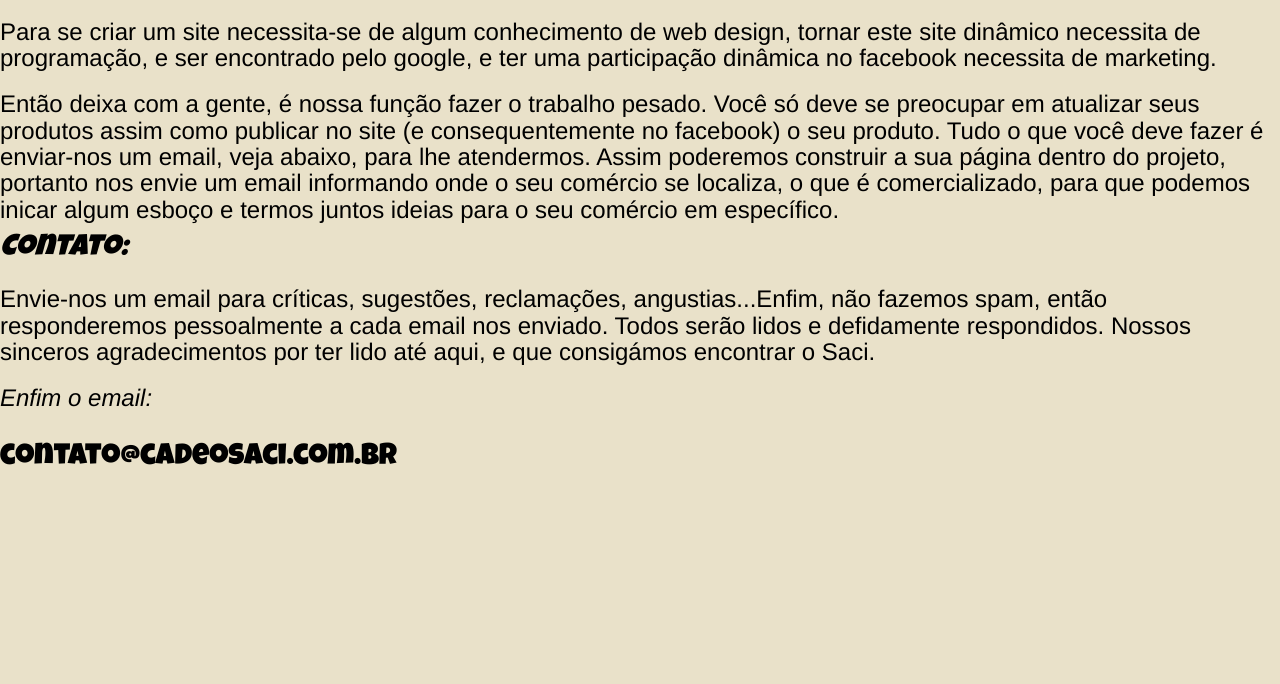
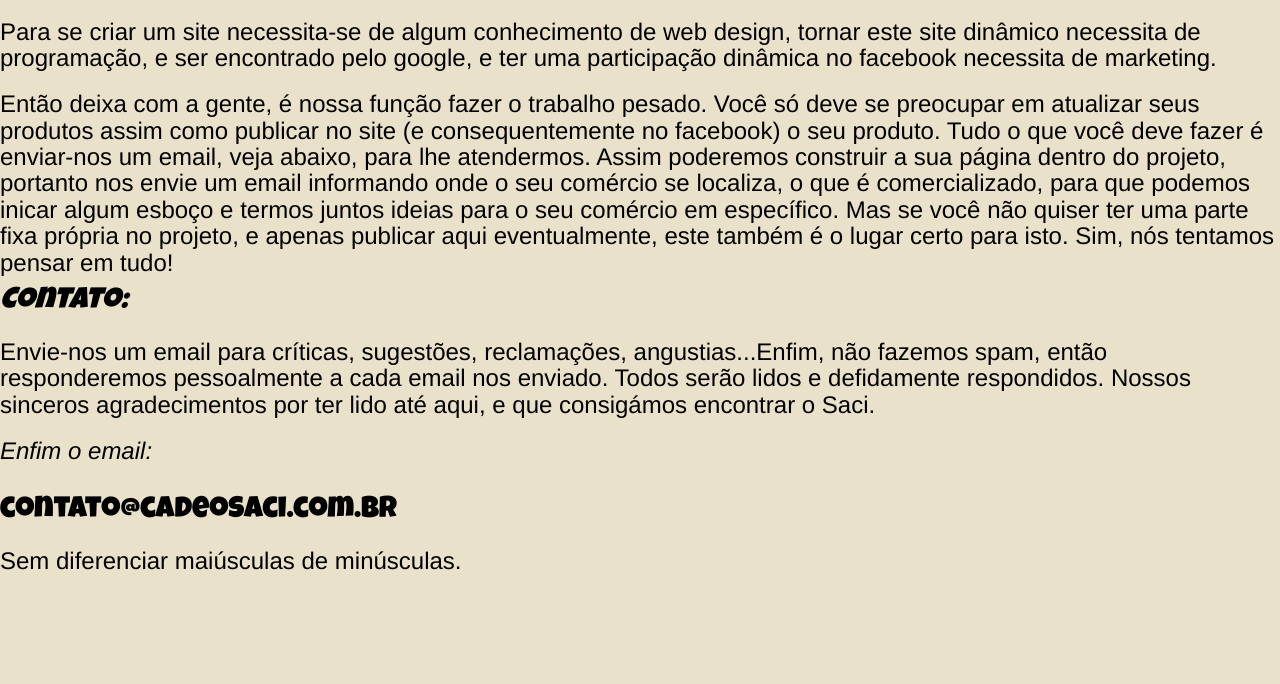
Before and after one commit to criolodoido/botucatu2, a Django app: page /facaparte/ in a window 1280 px wide. Shown: the part 1443-2127 px from the top of the page. Before the commit the page ends 1908 px from the top, so only its background shows below. Run offline with Django 3.2, Linux system fonts and the light colour scheme; some libraries are stand-ins or nearby versions.

Commit message:
faca parte

```diff
--- a/core/templates/core/facaparte.html
+++ b/core/templates/core/facaparte.html
@@ -12,8 +12,9 @@
 		<p><h2><i>Objetivo:</i></h2><h3>Botucatu possui uma distância muito grande entre suas regiões. Por exemplo, ir verificar preços ou mesmo opções de comida no Bairro ou no Centro, é uma tarefa um pouco complicada, se esta pessoa residir na Vital. Mesmo não havendo de fato um bairro chamado Bairro, Centro ou Vital, é a maneira como dividimos a cidade, e estes pontos são distantes entre si. Então o principal objetivo deste projeto é fazer com que essa pessoa consiga se informar sobre as opções nos demais bairros, assim como também levar aos estudantes de escolas, das universidades, as opções existentes em função da localização da mesma. Com a ajuda do Saci, podemos sim "encurtar" a distância entre os bairros. Novamente salientamos, se de alguma forma não estamos atingindo nossos objetivos de forma satisfatória, por favor nos informe, nos ajude a mudar.</h3></p>
 		<p><h2><i>Instruções:</i></h2><h3>Para se criar um site necessita-se de algum conhecimento de web design, tornar este site dinâmico necessita de programação, e ser encontrado pelo google, e ter uma participação dinâmica no facebook necessita de marketing.</h3></p>
 		<p><h3>Então deixa com a gente, é nossa função fazer o trabalho pesado. Você só deve se preocupar em atualizar seus produtos assim como publicar no site (e consequentemente no facebook) o seu produto. Tudo o que você deve fazer é enviar-nos um email, veja abaixo, para lhe atendermos. Assim poderemos construir a sua página dentro do projeto, portanto nos envie um email informando onde o seu comércio se localiza, o que é comercializado, para que podemos inicar algum esboço e termos juntos ideias para o seu comércio em específico.
+		Mas se você não quiser ter uma parte fixa própria no projeto, e apenas publicar aqui eventualmente, este também é o lugar certo para isto. Sim, nós tentamos pensar em tudo!
 		<p><h2><i>Contato:</i></h2><h3>Envie-nos um email para críticas, sugestões, reclamações, angustias...Enfim, não fazemos spam, então responderemos pessoalmente a cada email nos enviado. Todos serão lidos e defidamente respondidos. Nossos sinceros agradecimentos por ter lido até aqui, e que consigámos encontrar o Saci.</h3></p>
-		<p><h3><i>Enfim o email:</i></h3><br><h2 id="contato">contato@cadeosaci.com.br</h2></p>
+		<p><h3><i>Enfim o email:</i></h3><br><h2 id="contato">contato@cadeosaci.com.br</h2><h3>Sem diferenciar maiúsculas de minúsculas.</h3>
 	</div>
 
 
```
